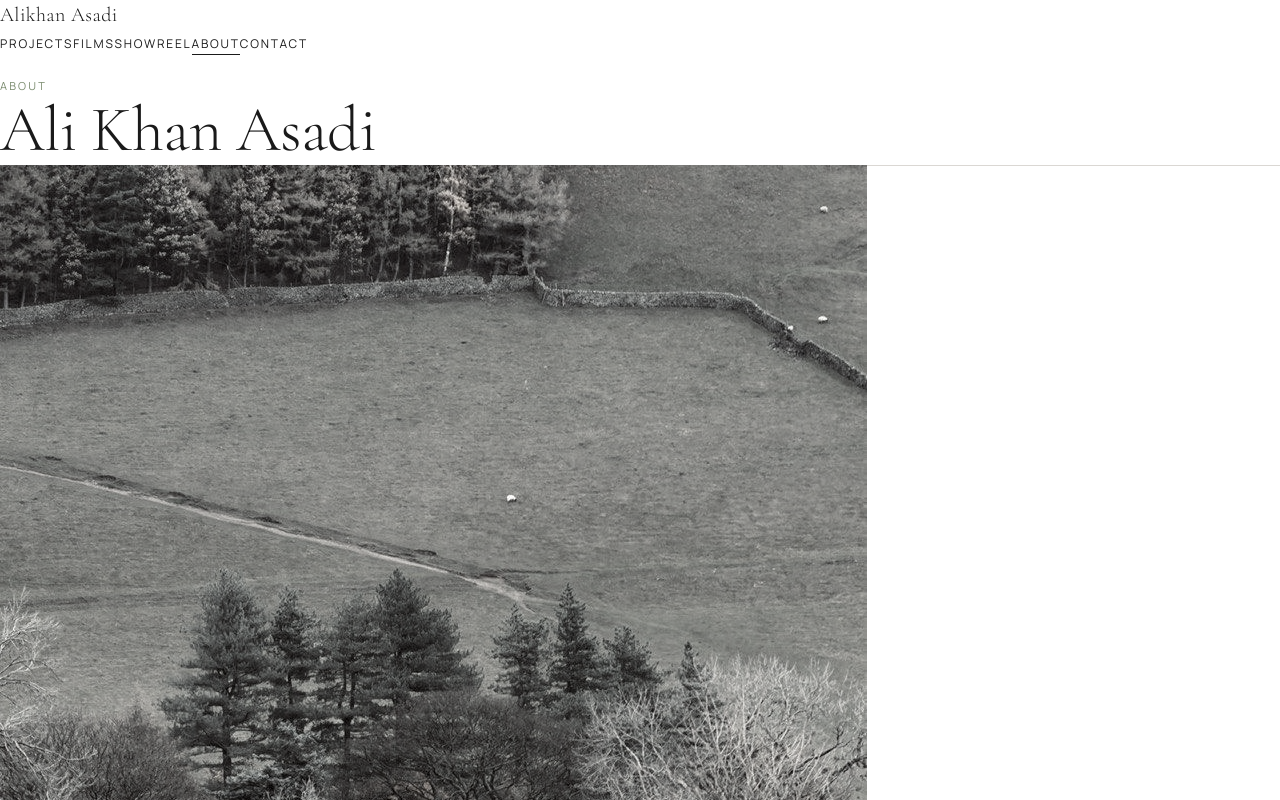
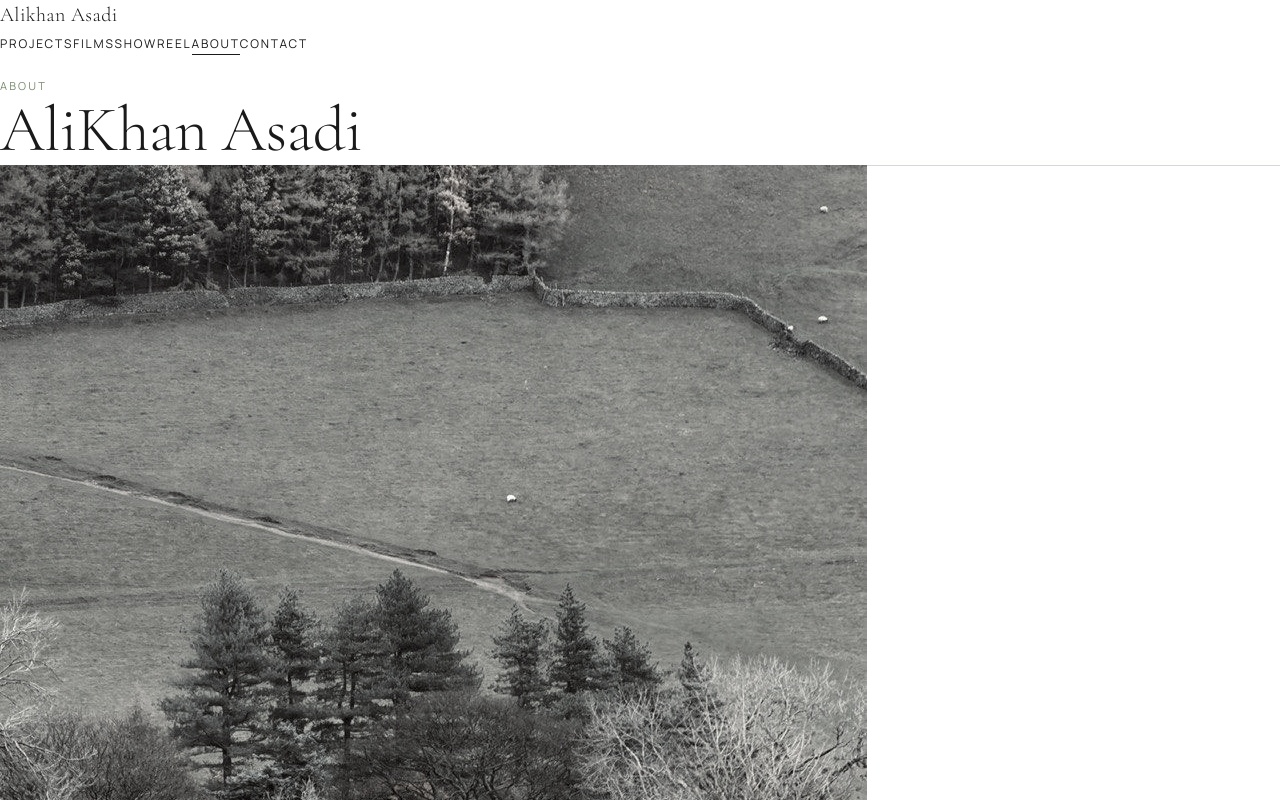
Before and after one commit to alikhanasadi7-creator/filmmaker-portfolio, a React (Vite) app in the folder client/: page /about in a window 1280 px wide. Shown: the top 800 px of the page. Built offline with nearby package versions, Linux system fonts and the light colour scheme.

Commit message:
Update About.tsx

```diff
--- a/client/src/pages/About.tsx
+++ b/client/src/pages/About.tsx
@@ -42,7 +42,7 @@ export default function About() {
                 letterSpacing: "-0.01em",
               }}
             >
-              Ali Khan Asadi
+              AliKhan Asadi
             </h1>
           </div>
         </div>
```
